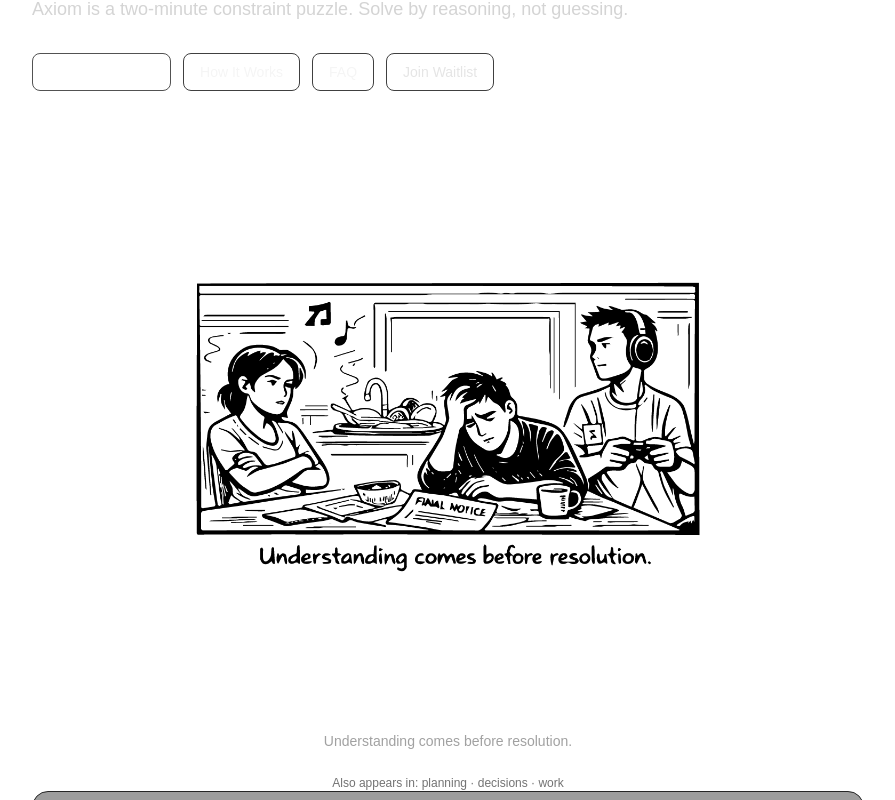
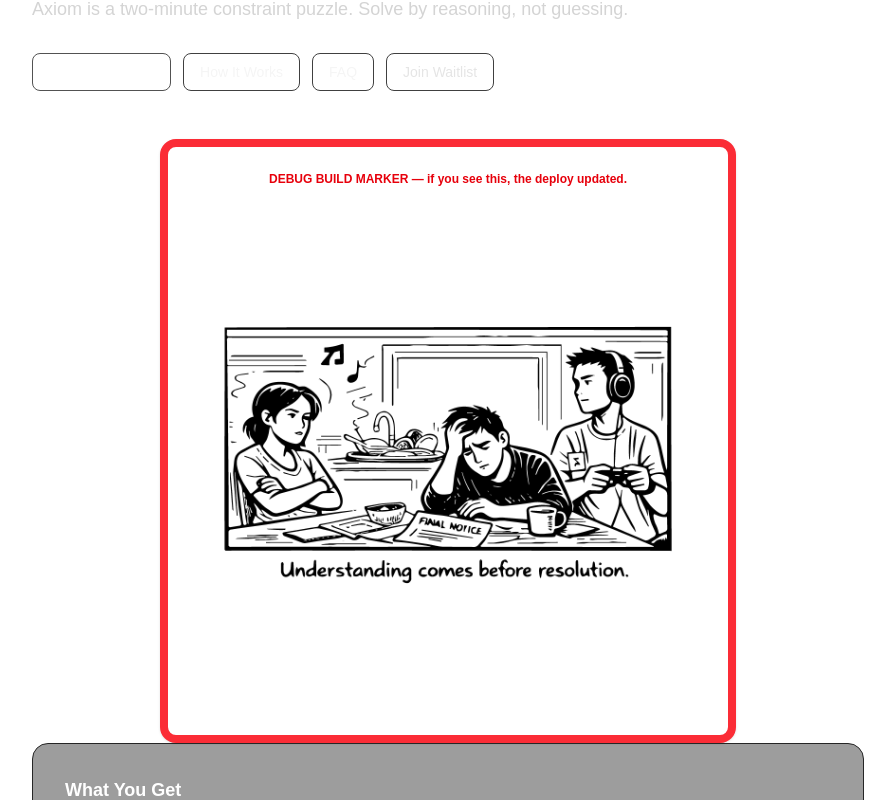
Before and after one commit to TrueFormCoder/axiom-site, a Next.js app in the folder site/: page / in a window 1280 px wide. Shown: the part 220-1020 px from the top of the page, without its empty margins (192-1087 px from the left). Built offline with nearby package versions, Linux system fonts and the light colour scheme.

Commit message:
Add debug marker for comic render

```diff
--- a/site/app/page.tsx
+++ b/site/app/page.tsx
@@ -81,51 +81,20 @@ export default function Home() {
       </div>
 
       <section className="mt-10">
-        <div className="mx-auto max-w-xl">
+        <div className="mx-auto max-w-xl rounded-2xl bg-white p-6 border-8 border-red-500 shadow-sm opacity-100">
+          <p className="mb-3 text-center text-xs font-semibold text-red-600">
+            DEBUG BUILD MARKER — if you see this, the deploy updated.
+          </p>
+
           <Image
             src={COMICS[context].src}
             alt=""
             width={1080}
             height={1080}
             priority
-            className="h-auto w-full rounded-xl"
+            className="h-auto w-full opacity-100"
+            style={{ filter: "none" }}
           />
-          <p className="mt-4 text-center text-sm text-neutral-400">
-            {COMICS[context].caption}
-          </p>
-
-          <p className="mt-6 text-center text-xs text-neutral-500">
-            Also appears in:{" "}
-            <button
-              type="button"
-              className="hover:text-white underline-offset-4 hover:underline"
-              onMouseEnter={() => setContext("planning")}
-              onFocus={() => setContext("planning")}
-              onClick={() => setContext("planning")}
-            >
-              planning
-            </button>{" "}
-            ·{" "}
-            <button
-              type="button"
-              className="hover:text-white underline-offset-4 hover:underline"
-              onMouseEnter={() => setContext("decisions")}
-              onFocus={() => setContext("decisions")}
-              onClick={() => setContext("decisions")}
-            >
-              decisions
-            </button>{" "}
-            ·{" "}
-            <button
-              type="button"
-              className="hover:text-white underline-offset-4 hover:underline"
-              onMouseEnter={() => setContext("work")}
-              onFocus={() => setContext("work")}
-              onClick={() => setContext("work")}
-            >
-              work
-            </button>
-          </p>
         </div>
       </section>
 
```
